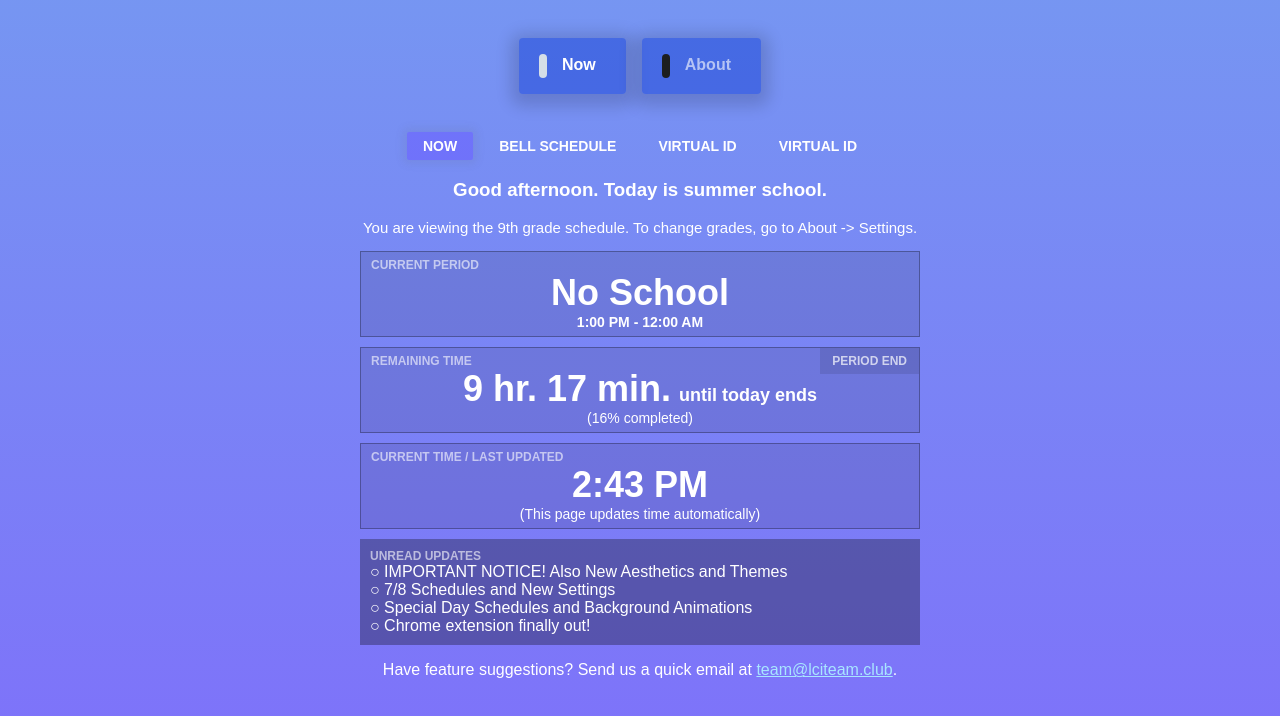
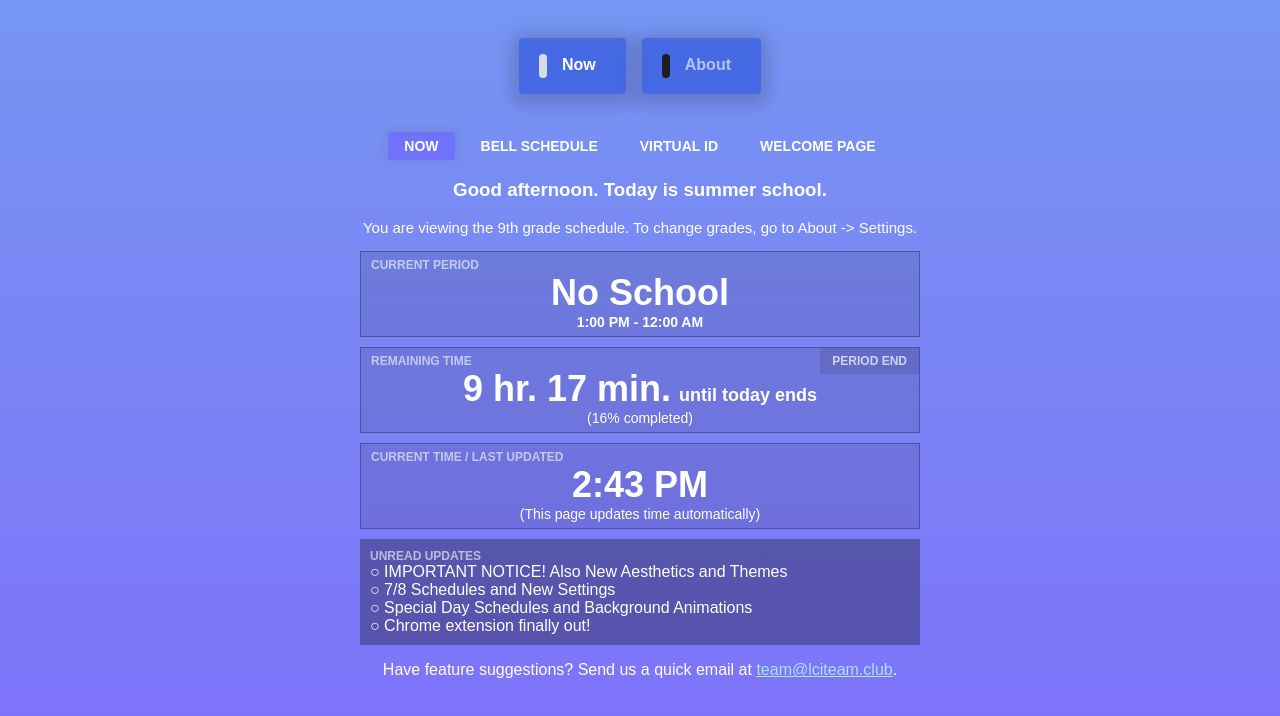
Before and after one commit to lchsiteam/lchs-go-pwa, a Vue app: page /home in a window 1280 px wide. Shown: the top 716 px of the page. Built offline with nearby package versions, Linux system fonts and the light colour scheme; a web font is replaced by a local one.

Commit message:
Update Home.vue

```diff
--- a/src/views/Home.vue
+++ b/src/views/Home.vue
@@ -4,7 +4,7 @@
       <router-link class="sub-nav-item" to="/home" exact>Now</router-link>
       <router-link class="sub-nav-item" to="/home/schedule">Bell Schedule</router-link>
       <router-link class="sub-nav-item" to="/home/Virtualid">Virtual ID</router-link>
-      <router-link class="sub-nav-item" to="/home/Welcome">Virtual ID</router-link>
+      <router-link class="sub-nav-item" to="/home/Welcome">Welcome Page</router-link>
     </div>
     <router-view></router-view>
     <p>Have feature suggestions? Send us a quick email at <a class="a" href="mailto:team@lciteam.club">team@lciteam.club</a>.</p>
```
